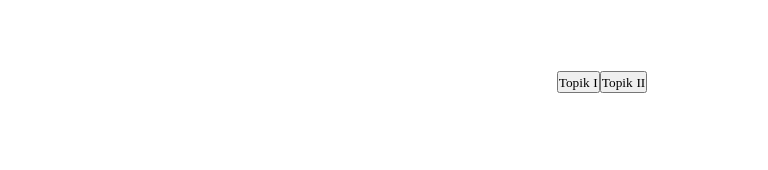
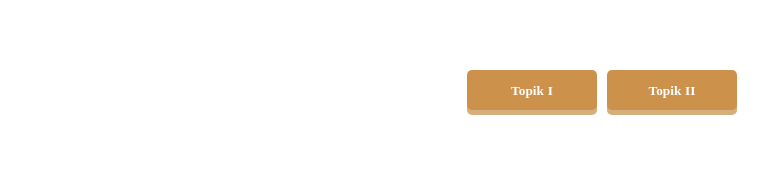
Before and after one commit to Matthiaswf/Hamsaem-Korean-Study-Page, a Vue app: page / in a window 1280 px wide. Shown: the part 122-292 px from the top of the page, without its empty margins (38-806 px from the left). Built offline with nearby package versions, Linux system fonts and the light colour scheme; a web font is replaced by a local one.

Commit message:
Basic Button Styling

```diff
--- a/src/App.vue
+++ b/src/App.vue
@@ -23,5 +23,7 @@ export default {
   justify-content: center;
   align-items: center;
   flex-direction: column;
+  height: 100%;
+  width: 100%;
 }
 </style>
--- a/src/views/HomeView.vue
+++ b/src/views/HomeView.vue
@@ -17,7 +17,6 @@
 <script>
 import { useTopikStore } from '@/stores/TopikStore';
 import { storeToRefs } from 'pinia';
-import { onMounted } from 'vue';
 
 export default {
   setup() {
@@ -39,3 +38,39 @@ export default {
   },
 };
 </script>
+
+<style scoped>
+.filter {
+  width: fit-content;
+  height: 50px;
+  display: flex;
+  justify-content: center;
+  gap: 10px;
+  margin-bottom: 20px;
+}
+
+button {
+  min-width: 130px;
+  height: 40px;
+  color: #fff;
+  padding: 5px 10px;
+  font-weight: bold;
+  cursor: pointer;
+  transition: all 0.3s ease;
+  position: relative;
+  display: inline-block;
+  outline: none;
+  border-radius: 5px;
+  border: none;
+  background: #cc924b;
+  box-shadow: 0 5px #d6ae7c;
+}
+button:hover {
+  box-shadow: 0 3px #495057;
+  top: 1px;
+}
+button:active {
+  box-shadow: 0 0 #495057;
+  top: 5px;
+}
+</style>
```
